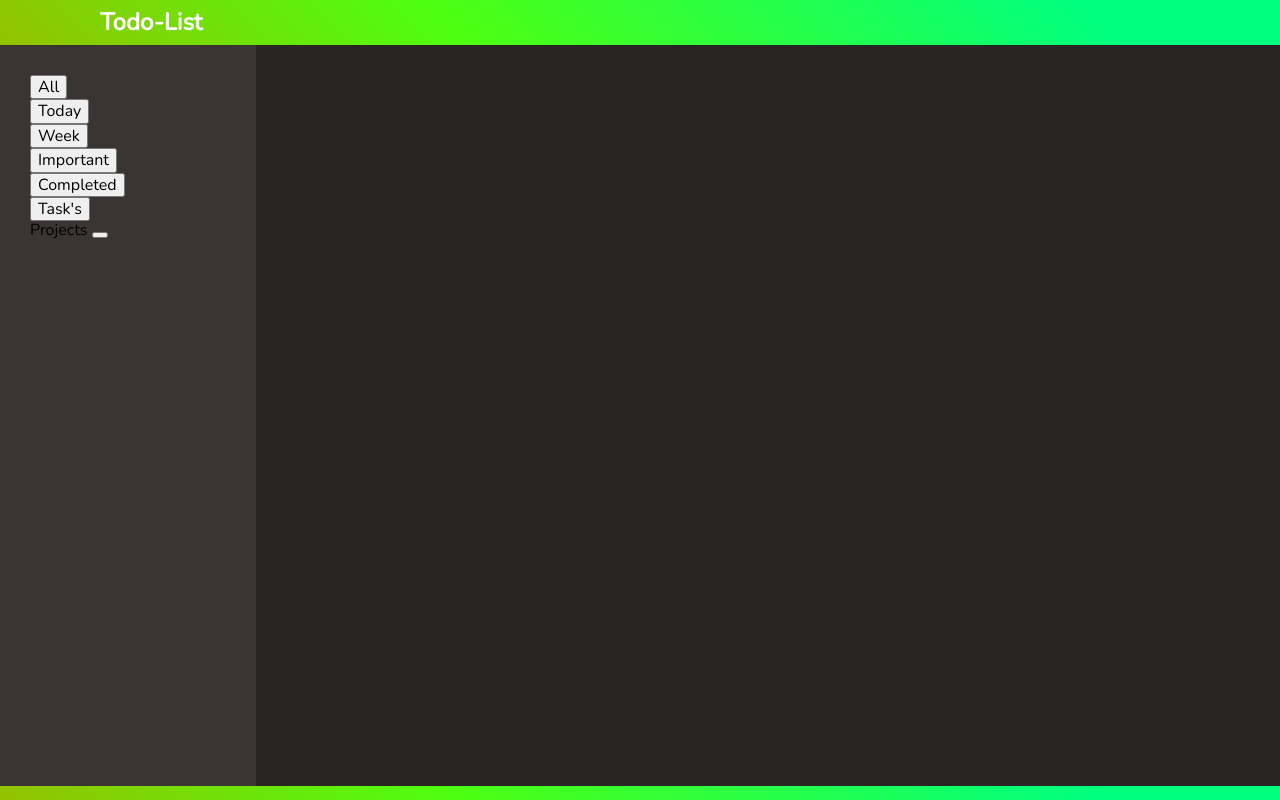
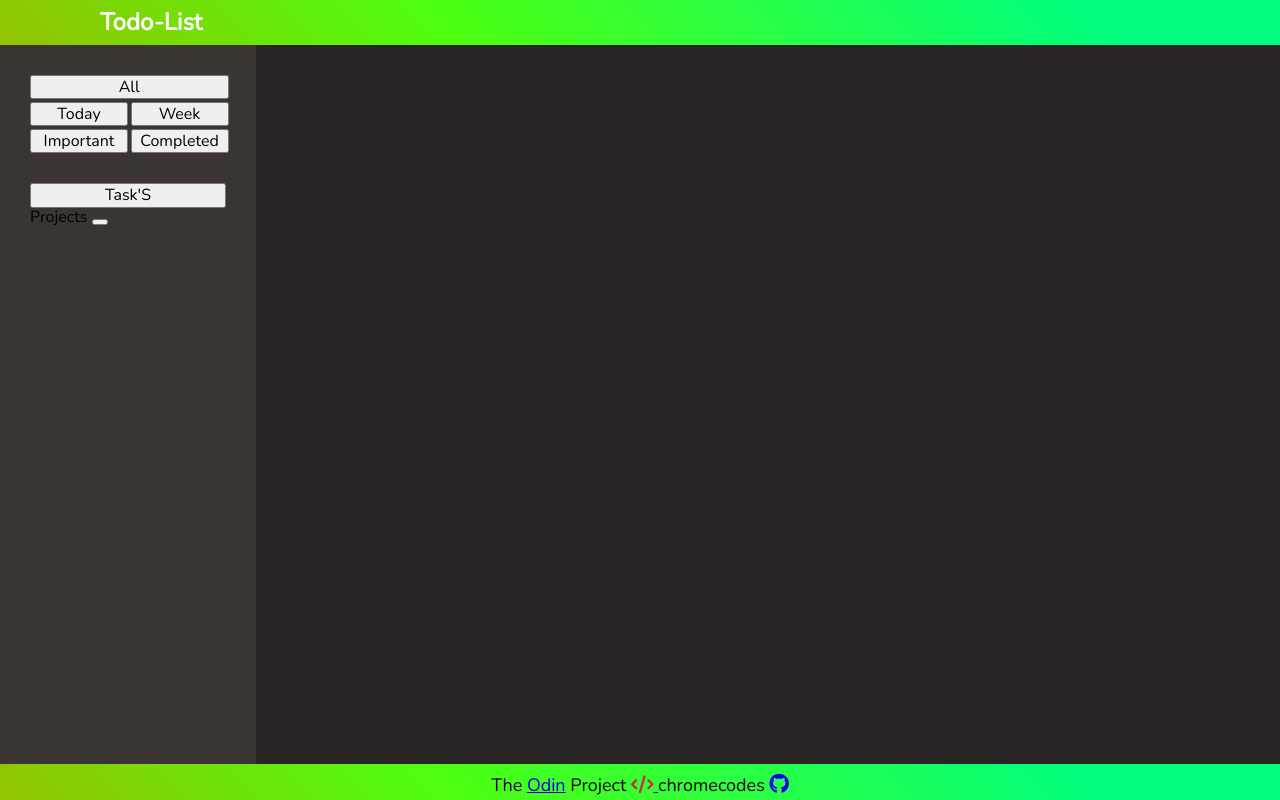
Before and after one commit to chromecodes/todo-list, a website built with webpack: page dist/index.html in a window 1280 px wide. Built offline with nearby package versions, Linux system fonts and the light colour scheme.

Commit message:
updated file

```diff
--- a/dist/index.html
+++ b/dist/index.html
@@ -14,26 +14,14 @@
     <main class="main" id="main">
         <nav class="nav" id="nav">
 
-            <div class="calendar">
-                <div class="all">
-                    <button>All</button>
-                </div>
-                <div class="today">
-                    <button>Today</button>
-                </div>
-                <div class="week">
-                    <button>Week</button>
-                </div>
-                <div class="important">
-                    <button>Important</button>
-                </div>
-                <div class="completed">
-                    <button>Completed</button>
-                </div>
+            <div class="controls">
+                <button class="all">All</button>
+                <button class="today">Today</button>
+                <button class="week">Week</button>
+                <button class="important">Important</button>
+                <button class="completed">Completed</button>
             </div>
-            <div class="task-nav">
-                <button class="task-nav-btn">Task's</button>
-            </div>
+            <button class="task-nav">Task'S</button>
 
             <div class="projects">Projects
                 <button class="projects-btn"></button>
@@ -41,11 +29,16 @@
             </div>
 
         </nav>
-        <div class="display" id="display">
-
-        </div>
+        <div class="display" id="display"></div>
     </main>
-    <footer class="footer" id="footer"></footer>
+    <footer class="footer" id="footer">
+        <span class="user">
+            The <a href="https://www.theodinproject.com/">Odin</a> Project
+            <a href="https://github.com/chromecodes/calculator"><i class="fa-solid fa-code"></i> </a>
+            chromecodes
+            <a href="https://github.com/chromecodes"> <i class="fa-brands fa-github"></i> </a>
+        </span>
+    </footer>
 </body>
 
 </html>
```
